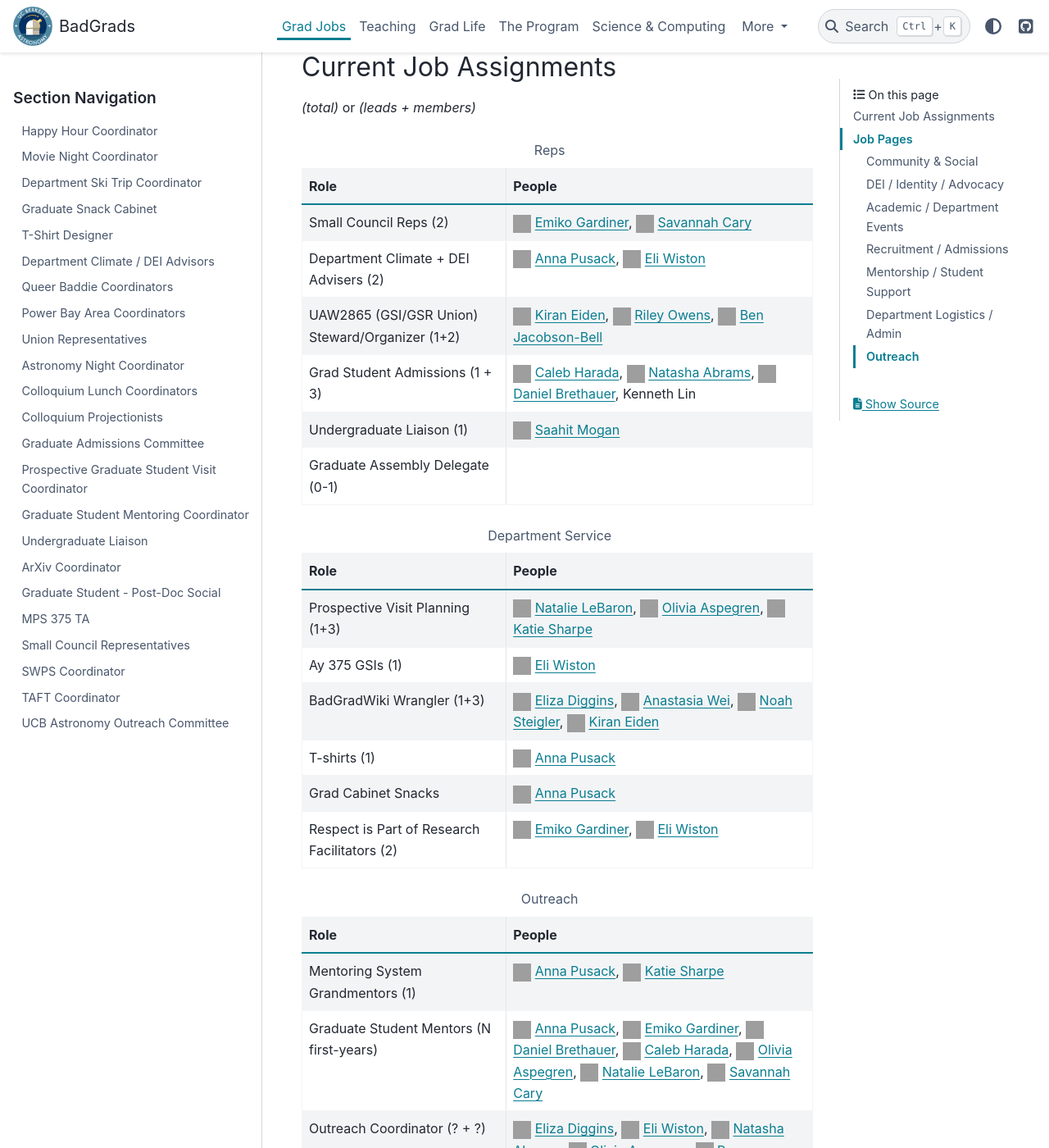
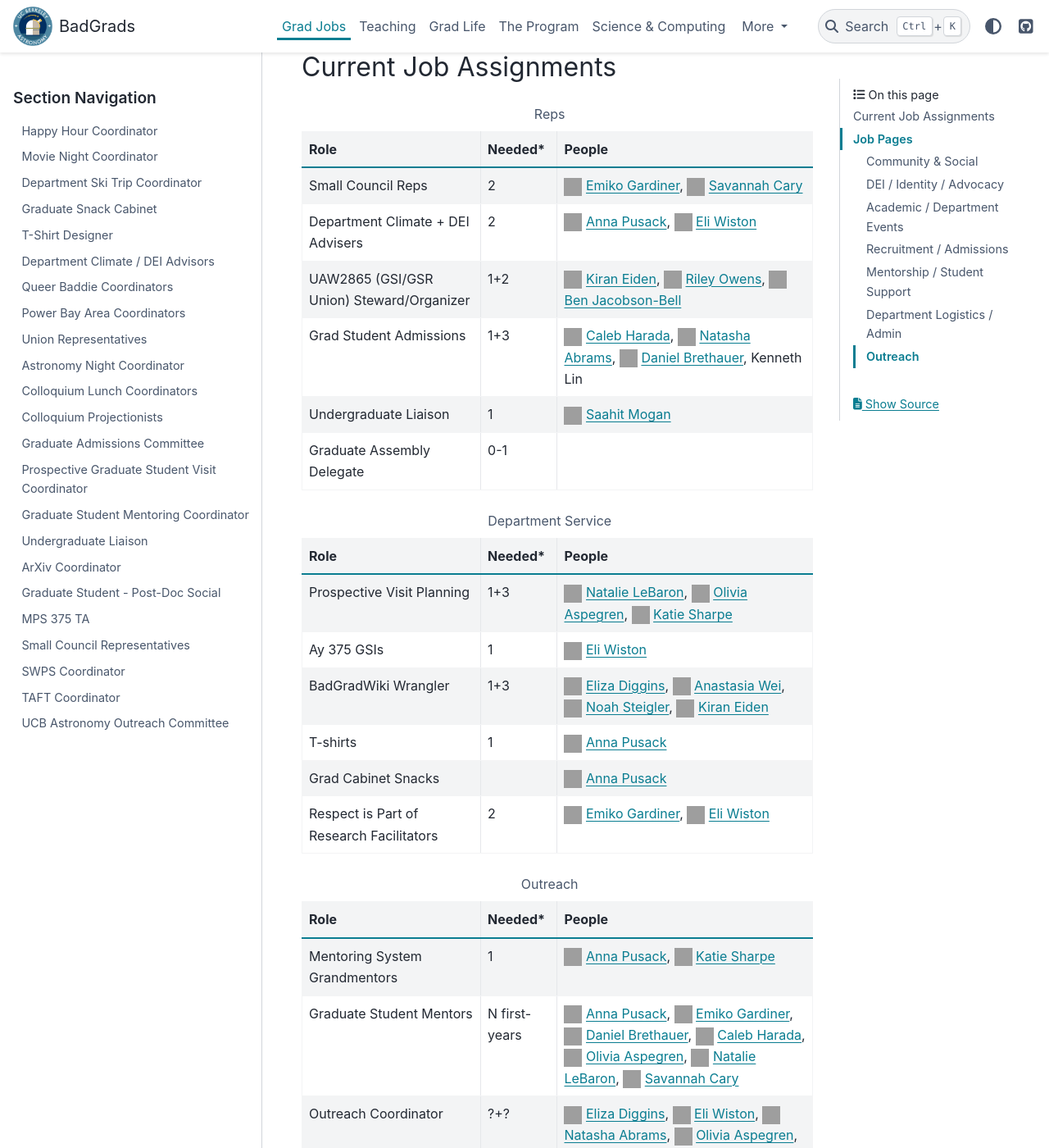
Before and after one commit to BadGrads/BadGradWiki, a Sphinx documentation site: the page built from wiki/source/grad_jobs/index.rst, in a window 1280 px wide and 1400 px high, scrolled down 419 px, cut to the strip 0-1400 px from the top of the window. Shown: the whole strip at 82% size. Built offline with Sphinx 7.4.7 and the PyData theme 0.15.4, drawn with Linux system fonts in a browser that asks for light colours; some of the changed text lies outside the part shown; grey boxes are pictures that could not be loaded.

Commit message:
docs: add Needed column to job assignment tables
Move the headcount out of the role names into its own column between
Role and People, across all five assignment tables. Header cells are
marked "Needed*" with a legend below the last table explaining the
total / range / leads+members forms.

Also adds the missing header row to the Department Service table,
which was promoting its first data row into the table header.

Co-Authored-By: Claude Opus 5 <noreply@anthropic.com>

```diff
--- a/wiki/source/grad_jobs/index.rst
+++ b/wiki/source/grad_jobs/index.rst
@@ -14,69 +14,84 @@ also where we keep track of who's assigned to what jobs during the current acade
 Current Job Assignments
 -----------------------
 
-*(total)* or *(leads + members)*
-
 .. list-table:: Reps
-   :widths: 40 60
+   :widths: 35 15 50
    :header-rows: 1
 
    * - Role
+     - Needed\*
      - People
-   * - Small Council Reps (2)
+   * - Small Council Reps
+     - 2
      - |EmikoGardner| `Emiko Gardiner <https://github.com/emikocgardiner>`__,
        |SavannahCary| `Savannah Cary <https://github.com/scary22>`__
-   * - Department Climate + DEI Advisers (2)
+   * - Department Climate + DEI Advisers
+     - 2
      - |AnnaPusack| `Anna Pusack <https://github.com/Rocketpack23>`__,
        |EliWiston| `Eli Wiston <https://github.com/eli-wiston>`__
-   * - UAW2865 (GSI/GSR Union) Steward/Organizer (1+2)
+   * - UAW2865 (GSI/GSR Union) Steward/Organizer
+     - 1+2
      - |KiranEidan| `Kiran Eiden <https://github.com/KiranEiden>`__,
        |RileyOwens| `Riley Owens <https://github.com/mrileyowens>`__,
        |BenJacobsonBell| `Ben Jacobson-Bell <https://github.com/bjacobell>`__
-   * - Grad Student Admissions (1 + 3)
+   * - Grad Student Admissions
+     - 1+3
      - |CalebHarada| `Caleb Harada <https://github.com/CalebHarada>`__,
        |NatashaAbrams| `Natasha Abrams <https://github.com/nsabrams>`__,
        |DanielBrethauer| `Daniel Brethauer <https://github.com/dbrethauer>`__,
        Kenneth Lin
-   * - Undergraduate Liaison (1)
+   * - Undergraduate Liaison
+     - 1
      - |SaahitMogan| `Saahit Mogan <https://github.com/saahitmog>`__
-   * - Graduate Assembly Delegate (0-1)
+   * - Graduate Assembly Delegate
+     - 0-1
      -
 
 .. list-table:: Department Service
-   :widths: 40 60
+   :widths: 35 15 50
    :header-rows: 1
 
    * - Role
+     - Needed\*
      - People
-   * - Prospective Visit Planning (1+3)
+   * - Prospective Visit Planning
+     - 1+3
      - |NatalieLeBaron| `Natalie LeBaron <https://github.com/nlynn>`__,
        |OliviaAspegren| `Olivia Aspegren <https://github.com/oaspegren>`__,
        |KatieSharpe| `Katie Sharpe <https://github.com/katiesharpe>`__
-   * - Ay 375 GSIs (1)
+   * - Ay 375 GSIs
+     - 1
      - |EliWiston| `Eli Wiston <https://github.com/eli-wiston>`__
-   * - BadGradWiki Wrangler (1+3)
+   * - BadGradWiki Wrangler
+     - 1+3
      - |ElizaDiggins| `Eliza Diggins <https://github.com/eliza-diggins>`__,
        |AnastasiaWei| `Anastasia Wei <https://github.com/AnastasiaKWei>`__,
        |NoahSteigler| `Noah Steigler <https://github.com/NMStiegler>`__,
        |KiranEidan| `Kiran Eiden <https://github.com/KiranEiden>`__
-   * - T-shirts (1)
+   * - T-shirts
+     - 1
      - |AnnaPusack| `Anna Pusack <https://github.com/Rocketpack23>`__
    * - Grad Cabinet Snacks
+     -
      - |AnnaPusack| `Anna Pusack <https://github.com/Rocketpack23>`__
-   * - Respect is Part of Research Facilitators (2)
+   * - Respect is Part of Research Facilitators
+     - 2
      - |EmikoGardner| `Emiko Gardiner <https://github.com/emikocgardiner>`__,
        |EliWiston| `Eli Wiston <https://github.com/eli-wiston>`__
 
 .. list-table:: Outreach
-   :widths: 40 60
+   :widths: 35 15 50
    :header-rows: 1
 
    * - Role
+     - Needed\*
      - People
-   * - Mentoring System Grandmentors (1)
+   * - Mentoring System Grandmentors
+     - 1
      - |AnnaPusack| `Anna Pusack <https://github.com/Rocketpack23>`__,
        |KatieSharpe| `Katie Sharpe <https://github.com/katiesharpe>`__
-   * - Graduate Student Mentors (N first-years)
+   * - Graduate Student Mentors
+     - N first-years
      - |AnnaPusack| `Anna Pusack <https://github.com/Rocketpack23>`__,
        |EmikoGardner| `Emiko Gardiner <https://github.com/emikocgardiner>`__,
        |DanielBrethauer| `Daniel Brethauer <https://github.com/dbrethauer>`__,
@@ -84,77 +99,98 @@ Current Job Assignments
        |OliviaAspegren| `Olivia Aspegren <https://github.com/oaspegren>`__,
        |NatalieLeBaron| `Natalie LeBaron <https://github.com/nlynn>`__,
        |SavannahCary| `Savannah Cary <https://github.com/scary22>`__
-   * - Outreach Coordinator (? + ?)
+   * - Outreach Coordinator
+     - ?+?
      - |ElizaDiggins| `Eliza Diggins <https://github.com/eliza-diggins>`__,
        |EliWiston| `Eli Wiston <https://github.com/eli-wiston>`__,
        |NatashaAbrams| `Natasha Abrams <https://github.com/nsabrams>`__,
        |OliviaAspegren| `Olivia Aspegren <https://github.com/oaspegren>`__,
        |BenJacobsonBell| `Ben Jacobson-Bell <https://github.com/bjacobell>`__,
        |SavannahCary| `Savannah Cary <https://github.com/scary22>`__
-   * - Astro Night Coordinator (?)
+   * - Astro Night Coordinator
+     - ?
      - |NatalieLeBaron| `Natalie LeBaron <https://github.com/nlynn>`__,
        |DanielBrethauer| `Daniel Brethauer <https://github.com/dbrethauer>`__,
        |NatashaAbrams| `Natasha Abrams <https://github.com/nsabrams>`__,
        |BenJacobsonBell| `Ben Jacobson-Bell <https://github.com/bjacobell>`__
-   * - POWER Bay-Area Coordinators (2-4)
+   * - POWER Bay-Area Coordinators
+     - 2-4
      - |AnnaPusack| `Anna Pusack <https://github.com/Rocketpack23>`__,
        |NatalieLeBaron| `Natalie LeBaron <https://github.com/nlynn>`__,
        |OliviaAspegren| `Olivia Aspegren <https://github.com/oaspegren>`__,
        |EllaChevalier| `Ella Chevalier <https://github.com/ellachevalier>`__
-   * - SWPS Rep (0-1)
+   * - SWPS Rep
+     - 0-1
      -
-   * - MPS Scholars Program (0-1)
+   * - MPS Scholars Program
+     - 0-1
      -
 
 .. list-table:: Talks, Teas, & Get-Togethers
-   :widths: 40 60
+   :widths: 35 15 50
    :header-rows: 1
 
    * - Role
+     - Needed\*
      - People
-   * - Colloquium Projectionist (2-4)
+   * - Colloquium Projectionist
+     - 2-4
      - |AnastasiaWei| `Anastasia Wei <https://github.com/AnastasiaKWei>`__,
        |TamojeetRoychowdhury| `Tamojeet Roychowdhury <https://github.com/tamojeetroychowdhury>`__,
        |BenJacobsonBell| `Ben Jacobson-Bell <https://github.com/bjacobell>`__,
        |RileyOwens| `Riley Owens <https://github.com/mrileyowens>`__
-   * - Grad Snacks with Colloquium Speaker (2)
+   * - Grad Snacks with Colloquium Speaker
+     - 2
      - |TamojeetRoychowdhury| `Tamojeet Roychowdhury <https://github.com/tamojeetroychowdhury>`__,
        |AnastasiaWei| `Anastasia Wei <https://github.com/AnastasiaKWei>`__,
        |NatashaAbrams| `Natasha Abrams <https://github.com/nsabrams>`__,
        |NoahSteigler| `Noah Steigler <https://github.com/NMStiegler>`__
-   * - Grad Student/Postdoc Research Seminar (GSPS) (2)
+   * - Grad Student/Postdoc Research Seminar (GSPS)
+     - 2
      - |AnnaPusack| `Anna Pusack <https://github.com/Rocketpack23>`__,
        |HowardHuang| `Howard Huang <https://github.com/HowardHTHuang>`__
-   * - ArXiV Coordinator(s) (1)
+   * - ArXiV Coordinator(s)
+     - 1
      - |OliviaAspegren| `Olivia Aspegren <https://github.com/oaspegren>`__
-   * - TAFT (1)
+   * - TAFT
+     - 1
      - |DanielBrethauer| `Daniel Brethauer <https://github.com/dbrethauer>`__
-   * - Social Hour Coordinator (2)
+   * - Social Hour Coordinator
+     - 2
      - |OliviaAspegren| `Olivia Aspegren <https://github.com/oaspegren>`__,
        |SavannahCary| `Savannah Cary <https://github.com/scary22>`__
-   * - Queer Grads Social Coordinator/s (?)
+   * - Queer Grads Social Coordinator/s
+     - ?
      - |ElizaDiggins| `Eliza Diggins <https://github.com/eliza-diggins>`__,
        |CalebHarada| `Caleb Harada <https://github.com/CalebHarada>`__,
        |KiranEidan| `Kiran Eiden <https://github.com/KiranEiden>`__
-   * - AstroCDS (?)
+   * - AstroCDS
+     - ?
      -
 
 .. list-table:: Fun
-   :widths: 40 60
+   :widths: 35 15 50
    :header-rows: 1
 
    * - Role
+     - Needed\*
      - People
    * - Movie Night
+     -
      - |EliWiston| `Eli Wiston <https://github.com/eli-wiston>`__,
        |DanielBrethauer| `Daniel Brethauer <https://github.com/dbrethauer>`__
    * - Ski Trip
+     -
      - |NatalieLeBaron| `Natalie LeBaron <https://github.com/nlynn>`__,
        |NoahSteigler| `Noah Steigler <https://github.com/NMStiegler>`__
    * - Sierra Conference
      -
+     -
    * - Board Game Night
      -
+     -
+
+\* *total*, *range*, or *leads + members*
 
 ----
 
```
